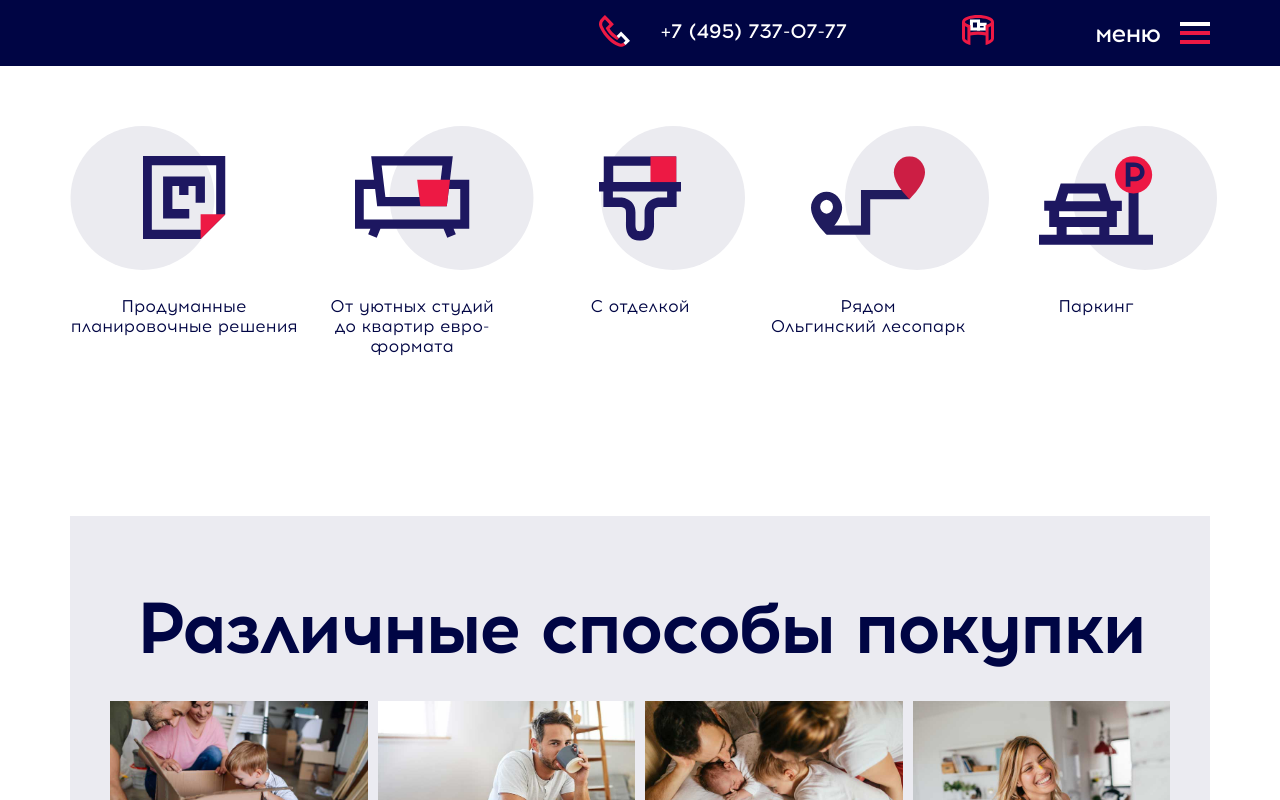
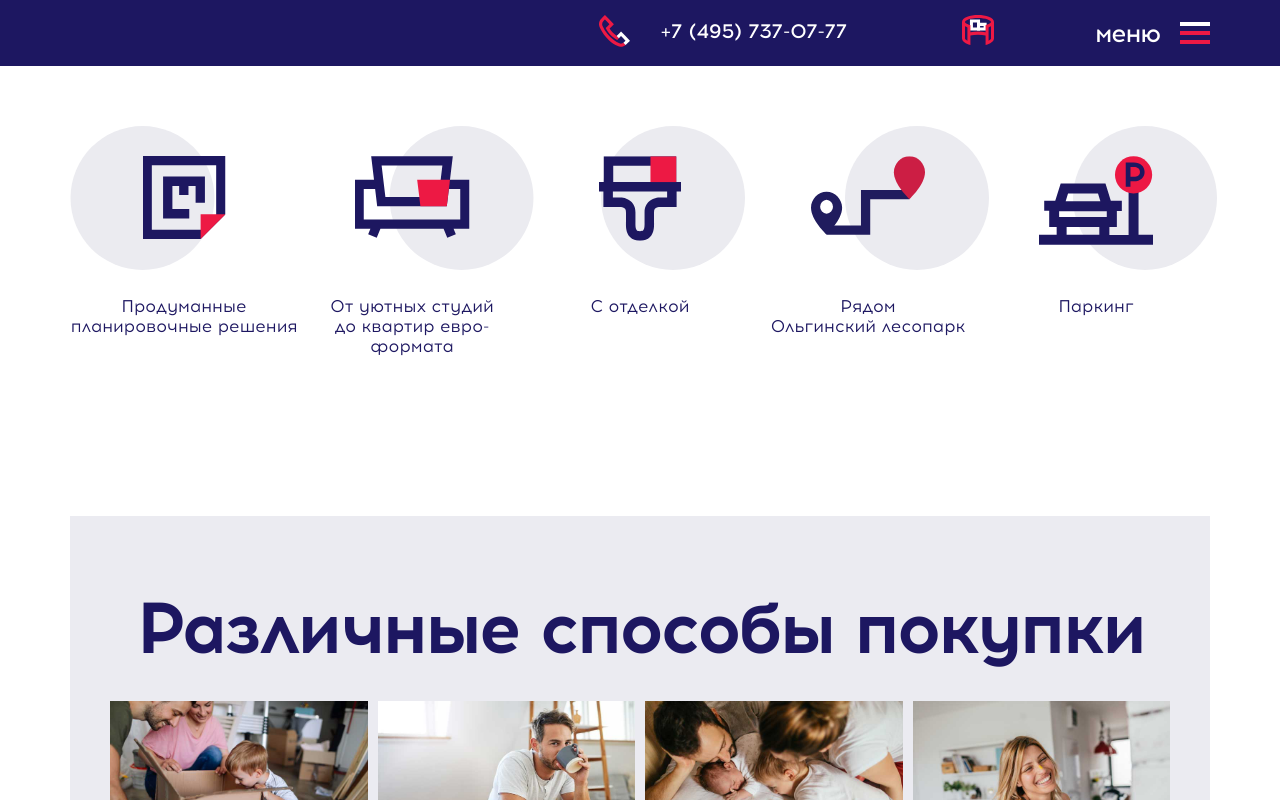
Before and after one commit to Ionenko/kvartalgeroev, a React (Create React App) app: page / in a window 1280 px wide. Shown: the top 800 px of the page. Built offline with nearby package versions, Linux system fonts and the light colour scheme.

Commit message:
change color

```diff
--- a/src/styles/_variables.scss
+++ b/src/styles/_variables.scss
@@ -1,7 +1,6 @@
 $acromFont : 'Acrom', sans-serif;
 
-//$darkBlue: #1d1761;
-$darkBlue: #000544;
+$darkBlue: #1d1761;
 $lightBlue: #4097db;
 
 $pink: #ed1944;
```
